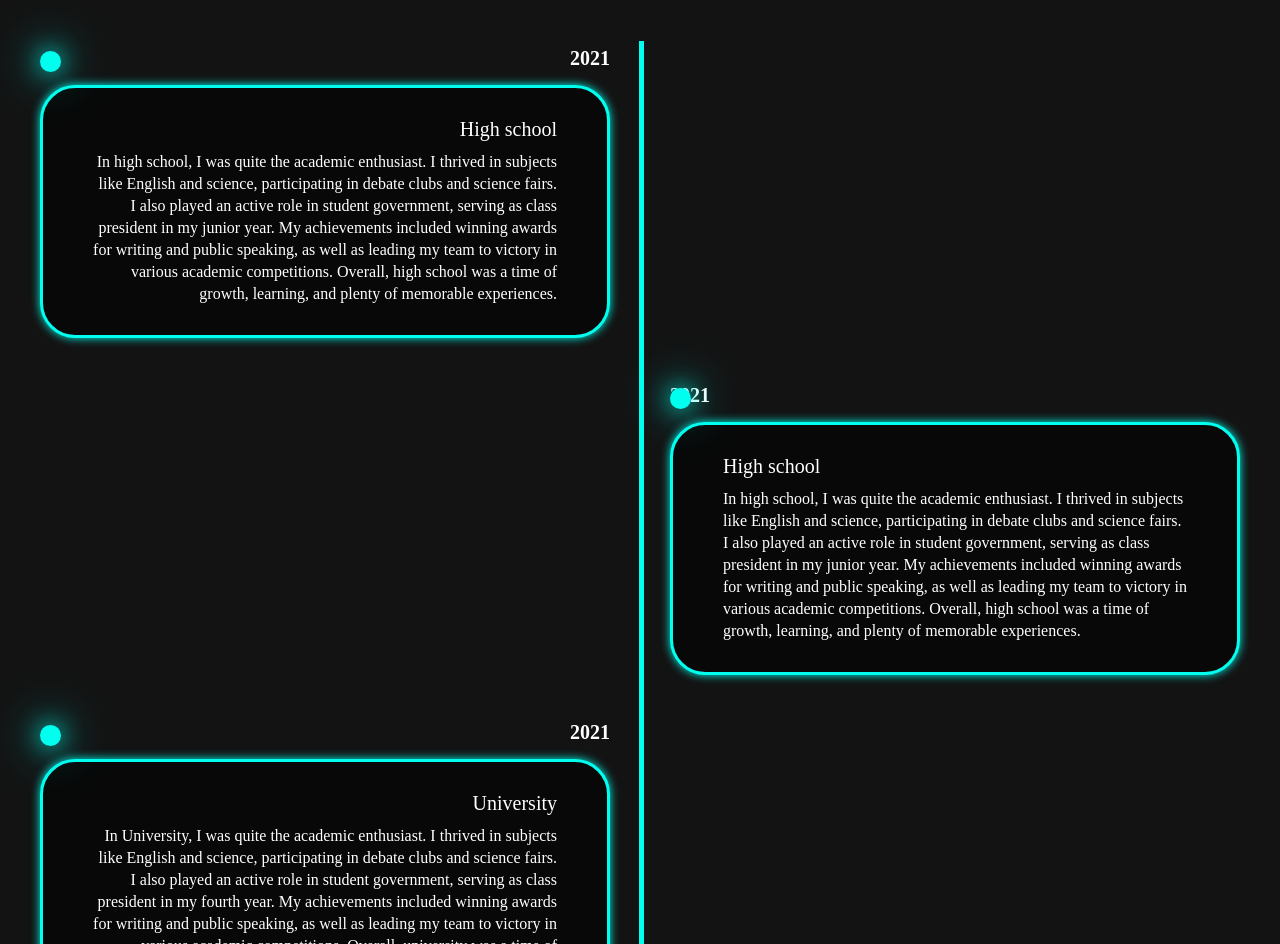
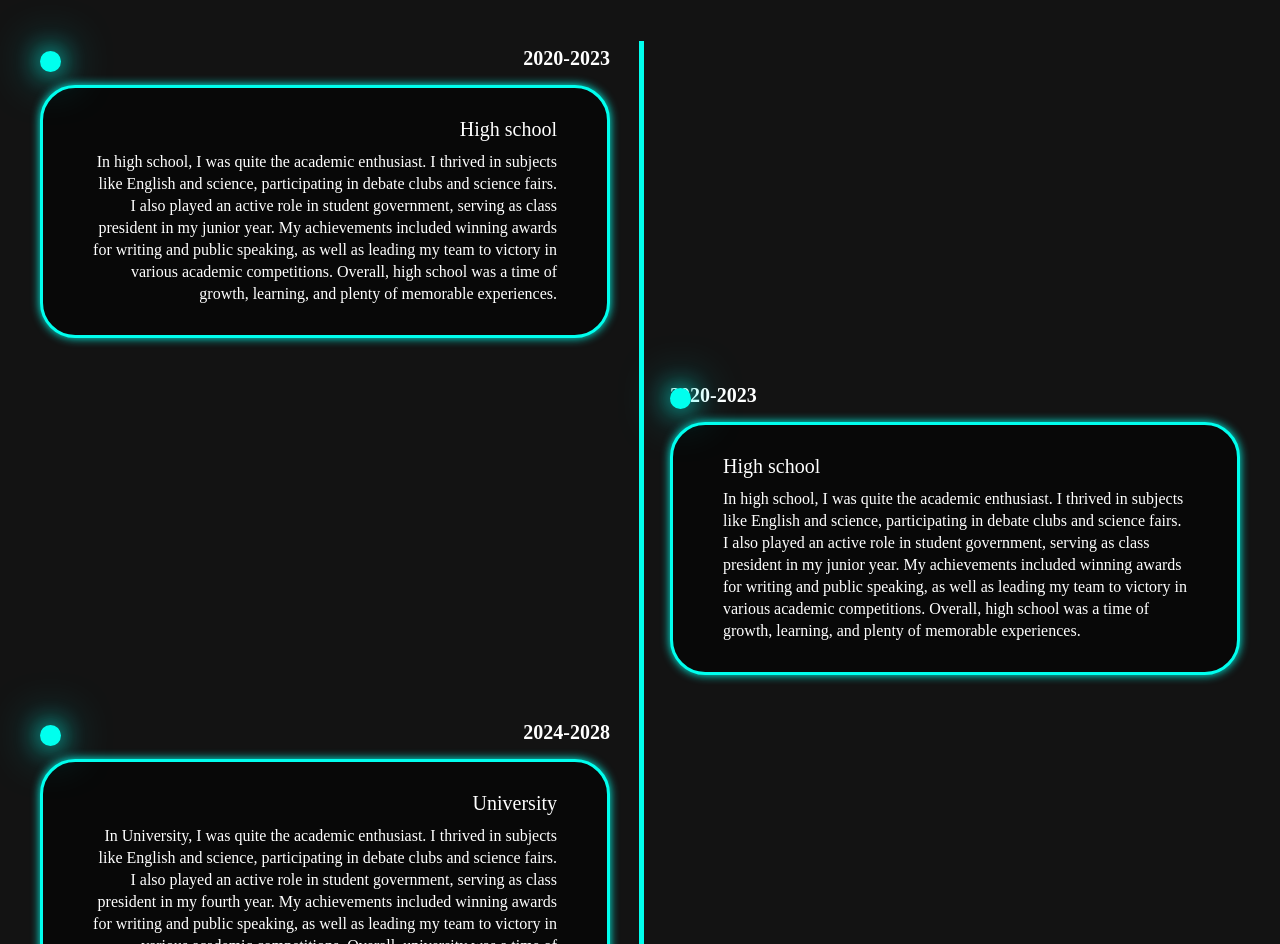
Before and after one commit to Victor-Nderitu/Victor-s-Portfolio, a plain HTML site: page index.html in a window 1280 px wide. Shown: the part 769-1713 px from the top of the page. Drawn offline with nearby package versions, Linux system fonts and the light colour scheme.

Commit message:
index.html

```diff
--- a/index.html
+++ b/index.html
@@ -61,7 +61,7 @@
 
             <div class="timeline-item">
               <div class="timeline-dot"></div>
-                <div class="timeline-date">2021</div>
+                <div class="timeline-date">2020-2023</div>
                 <div class="timeline-content">
                     <h3>High school</h3>
                     <p>In high school, I was quite the academic enthusiast.
@@ -75,7 +75,7 @@
 
             <div class="timeline-item">
                 <div class="timeline-dot"></div>
-                  <div class="timeline-date">2021</div>
+                  <div class="timeline-date">2020-2023</div>
                   <div class="timeline-content">
                       <h3>High school</h3>
                       <p>In high school, I was quite the academic enthusiast.
@@ -88,7 +88,7 @@
 
             <div class="timeline-item">
                 <div class="timeline-dot"></div>
-                  <div class="timeline-date">2021</div>
+                  <div class="timeline-date">2024-2028</div>
                   <div class="timeline-content">
                       <h3>University</h3>
                       <p>In University, I was quite the academic enthusiast.
@@ -280,4 +280,5 @@
     </footer>
     <script src="script.js"></script>
 </body>
+
 </html>
```
